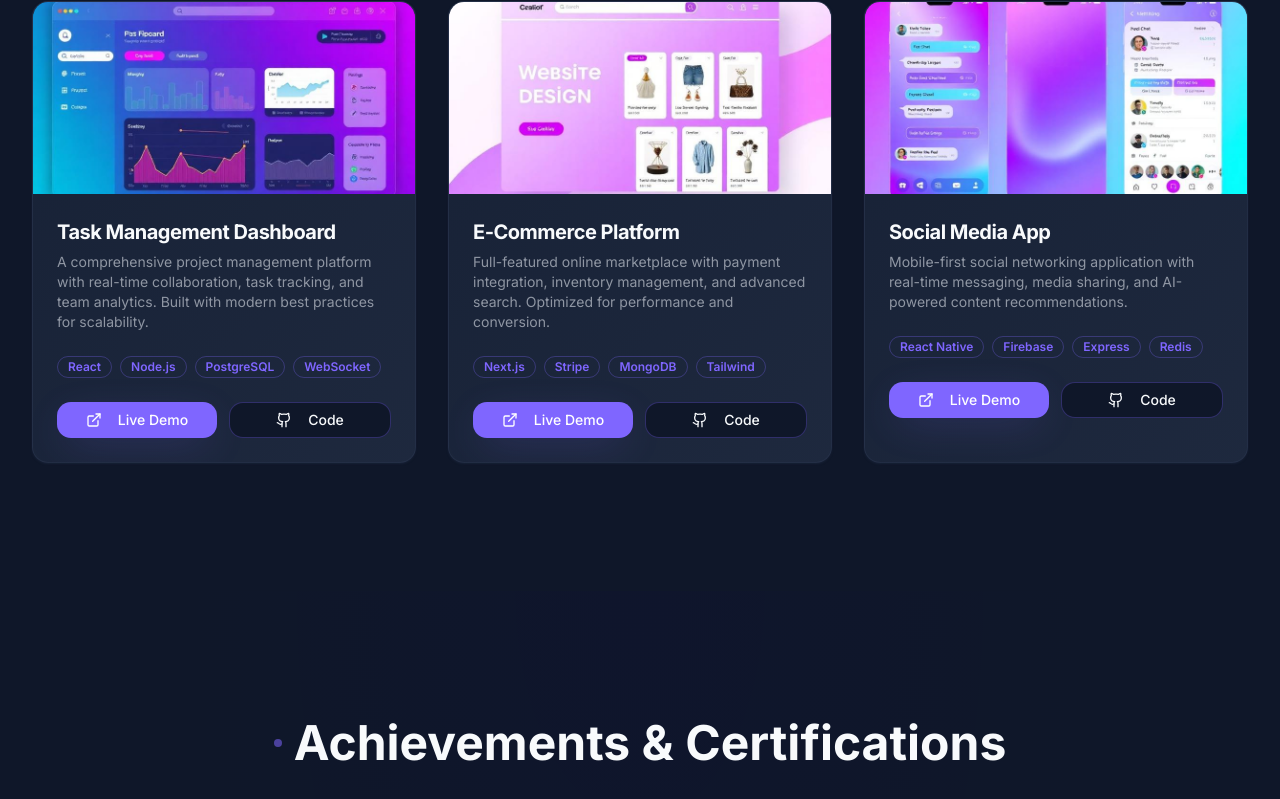
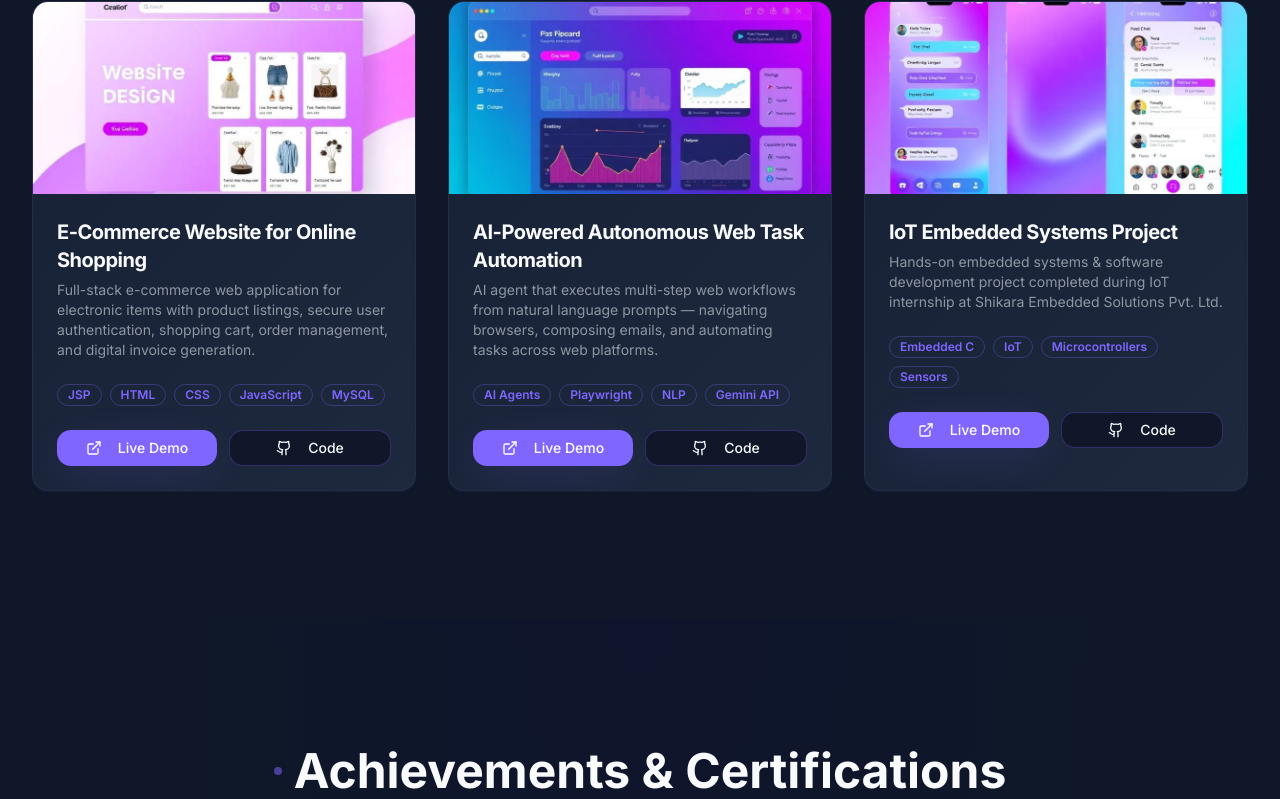
Before and after one commit to rlvnPhanindra/Lajwanth-Portofolio, a React (Vite) app: page / in a window 1280 px wide. Shown: the part 2019-2818 px from the top of the page. Built offline with nearby package versions, Linux system fonts and the light colour scheme; the HTML template or start-up script is replaced by a standard one.

Commit message:
Changes
Co-authored-by: rlvnPhanindra <173749613+rlvnPhanindra@users.noreply.github.com>

```diff
--- a/src/components/Projects.tsx
+++ b/src/components/Projects.tsx
@@ -9,27 +9,27 @@ import project3 from "@/assets/project-3.jpg";
 const Projects = () => {
   const projects = [
     {
-      title: "Task Management Dashboard",
-      description: "A comprehensive project management platform with real-time collaboration, task tracking, and team analytics. Built with modern best practices for scalability.",
-      image: project1,
-      tech: ["React", "Node.js", "PostgreSQL", "WebSocket"],
-      liveUrl: "https://example.com",
+      title: "E-Commerce Website for Online Shopping",
+      description: "Full-stack e-commerce web application for electronic items with product listings, secure user authentication, shopping cart, order management, and digital invoice generation.",
+      image: project2,
+      tech: ["JSP", "HTML", "CSS", "JavaScript", "MySQL"],
+      liveUrl: "#",
       githubUrl: "https://github.com"
     },
     {
-      title: "E-Commerce Platform",
-      description: "Full-featured online marketplace with payment integration, inventory management, and advanced search. Optimized for performance and conversion.",
-      image: project2,
-      tech: ["Next.js", "Stripe", "MongoDB", "Tailwind"],
-      liveUrl: "https://example.com",
+      title: "AI-Powered Autonomous Web Task Automation",
+      description: "AI agent that executes multi-step web workflows from natural language prompts — navigating browsers, composing emails, and automating tasks across web platforms.",
+      image: project1,
+      tech: ["AI Agents", "Playwright", "NLP", "Gemini API"],
+      liveUrl: "#",
       githubUrl: "https://github.com"
     },
     {
-      title: "Social Media App",
-      description: "Mobile-first social networking application with real-time messaging, media sharing, and AI-powered content recommendations.",
+      title: "IoT Embedded Systems Project",
+      description: "Hands-on embedded systems & software development project completed during IoT internship at Shikara Embedded Solutions Pvt. Ltd.",
       image: project3,
-      tech: ["React Native", "Firebase", "Express", "Redis"],
-      liveUrl: "https://example.com",
+      tech: ["Embedded C", "IoT", "Microcontrollers", "Sensors"],
+      liveUrl: "#",
       githubUrl: "https://github.com"
     }
   ];
```
